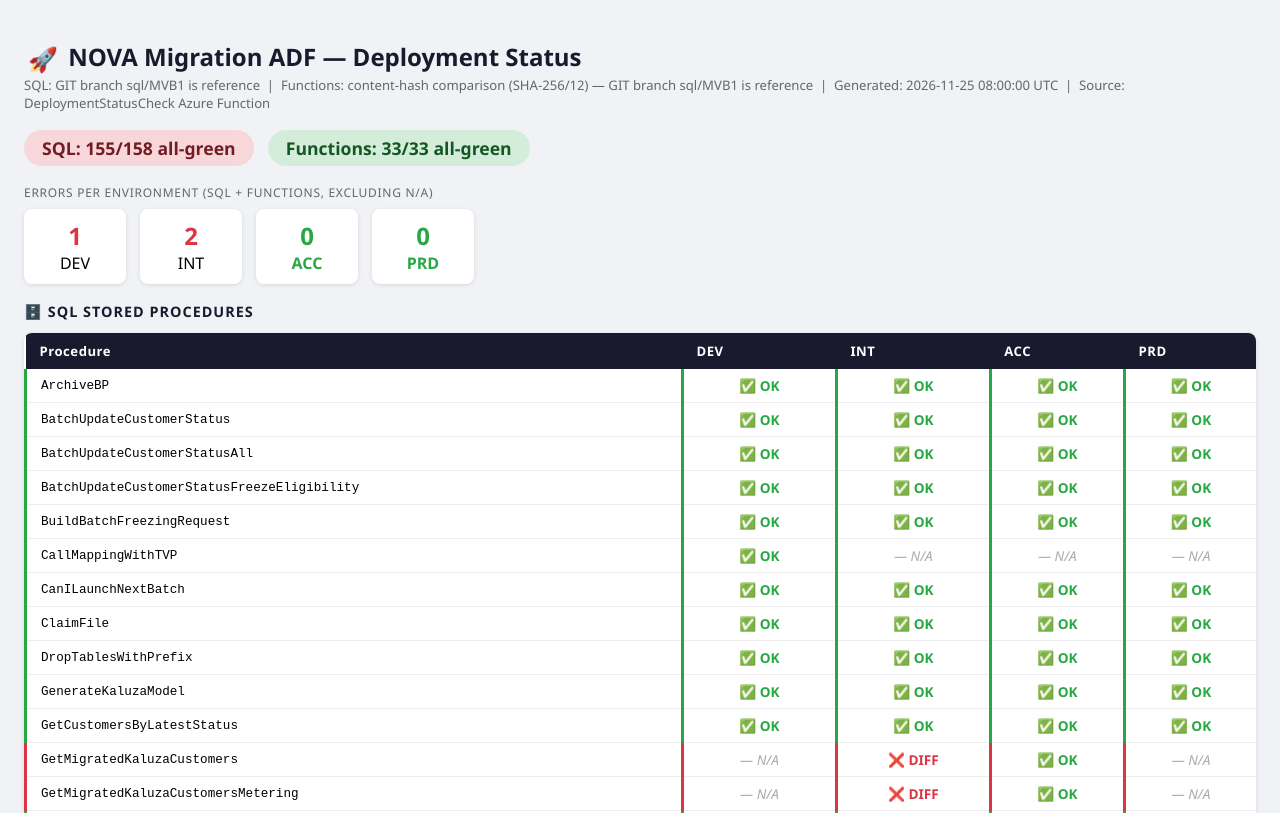
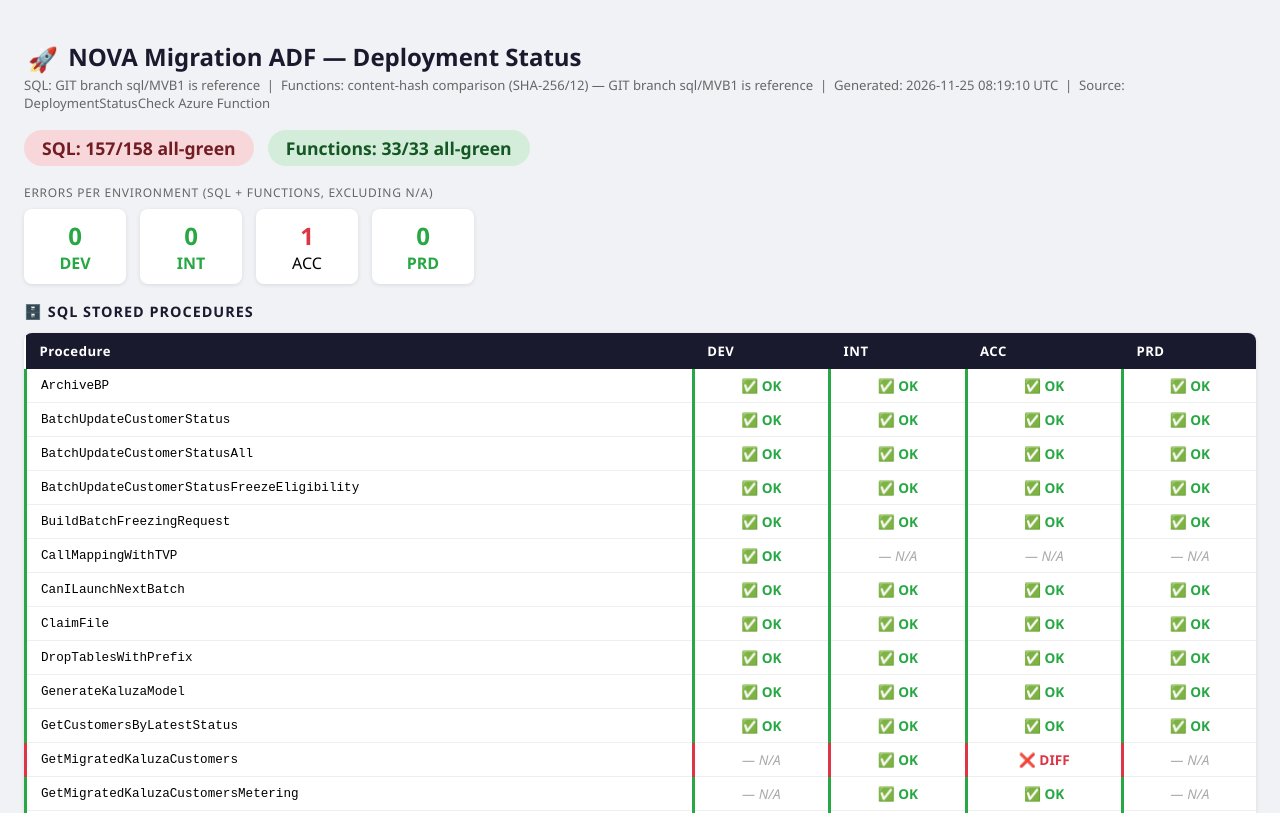
Before and after one commit to Pierre-le-Fevere/migration, a plain HTML site: page deployment-status/index.html in a window 1280 px wide. Shown: the top 813 px of the page. Drawn offline with Linux system fonts and the light colour scheme.

Commit message:
Update deployment status index.html

```diff
--- a/deployment-status/index.html
+++ b/deployment-status/index.html
@@ -45,15 +45,15 @@
 <div class="subtitle">
   SQL: GIT branch sql/MVB1 is reference &nbsp;|&nbsp;
   Functions: content-hash comparison (SHA-256/12) &mdash; GIT branch sql/MVB1 is reference &nbsp;|&nbsp;
-  Generated: 2026-11-25 08:00:00 UTC &nbsp;|&nbsp;
+  Generated: 2026-11-25 08:19:10 UTC &nbsp;|&nbsp;
   Source: DeploymentStatusCheck Azure Function
 </div>
 <div style="margin-bottom:18px">
-  <span class="badge bad">SQL: 155/158 all-green</span>
+  <span class="badge bad">SQL: 157/158 all-green</span>
   <span class="badge ok">Functions: 33/33 all-green</span>
 </div>
 <div class="env-label">Errors per environment (SQL + Functions, excluding N/A)</div>
-<div class="cards"><div class="card bad"><div class="num">1</div><div>DEV</div></div><div class="card bad"><div class="num">2</div><div>INT</div></div><div class="card ok"><div class="num">0</div><div>ACC</div></div><div class="card ok"><div class="num">0</div><div>PRD</div></div></div>
+<div class="cards"><div class="card ok"><div class="num">0</div><div>DEV</div></div><div class="card ok"><div class="num">0</div><div>INT</div></div><div class="card bad"><div class="num">1</div><div>ACC</div></div><div class="card ok"><div class="num">0</div><div>PRD</div></div></div>
 <h2 style="color:#1a1a2e;font-size:.9rem;letter-spacing:.07em;text-transform:uppercase">
   &#x1F5C4;&#xFE0F; SQL Stored Procedures
 </h2>
@@ -70,8 +70,8 @@
 <tr class="row-ok"><td class="proc">DropTablesWithPrefix</td><td class="ok" title="">&#x2705; OK</td><td class="ok" title="">&#x2705; OK</td><td class="ok" title="">&#x2705; OK</td><td class="ok" title="">&#x2705; OK</td></tr>
 <tr class="row-ok"><td class="proc">GenerateKaluzaModel</td><td class="ok" title="">&#x2705; OK</td><td class="ok" title="">&#x2705; OK</td><td class="ok" title="">&#x2705; OK</td><td class="ok" title="">&#x2705; OK</td></tr>
 <tr class="row-ok"><td class="proc">GetCustomersByLatestStatus</td><td class="ok" title="">&#x2705; OK</td><td class="ok" title="">&#x2705; OK</td><td class="ok" title="">&#x2705; OK</td><td class="ok" title="">&#x2705; OK</td></tr>
-<tr class="row-bad"><td class="proc">GetMigratedKaluzaCustomers</td><td class="na" title="Not applicable for this environment">&#x2014; N/A</td><td class="diff" title="git=127ec5e6e15e int=b028952343cb">&#x274C; DIFF</td><td class="ok" title="">&#x2705; OK</td><td class="na" title="Not applicable for this environment">&#x2014; N/A</td></tr>
-<tr class="row-bad"><td class="proc">GetMigratedKaluzaCustomersMetering</td><td class="na" title="Not applicable for this environment">&#x2014; N/A</td><td class="diff" title="git=ceeb0b07df06 int=9592e1e4a473">&#x274C; DIFF</td><td class="ok" title="">&#x2705; OK</td><td class="na" title="Not applicable for this environment">&#x2014; N/A</td></tr>
+<tr class="row-bad"><td class="proc">GetMigratedKaluzaCustomers</td><td class="na" title="Not applicable for this environment">&#x2014; N/A</td><td class="ok" title="">&#x2705; OK</td><td class="diff" title="git=d4e04c782d9b acc=127ec5e6e15e">&#x274C; DIFF</td><td class="na" title="Not applicable for this environment">&#x2014; N/A</td></tr>
+<tr class="row-ok"><td class="proc">GetMigratedKaluzaCustomersMetering</td><td class="na" title="Not applicable for this environment">&#x2014; N/A</td><td class="ok" title="">&#x2705; OK</td><td class="ok" title="">&#x2705; OK</td><td class="na" title="Not applicable for this environment">&#x2014; N/A</td></tr>
 <tr class="row-ok"><td class="proc">GetSprnCount</td><td class="ok" title="">&#x2705; OK</td><td class="ok" title="">&#x2705; OK</td><td class="ok" title="">&#x2705; OK</td><td class="ok" title="">&#x2705; OK</td></tr>
 <tr class="row-ok"><td class="proc">InsertNewCustomer</td><td class="ok" title="">&#x2705; OK</td><td class="ok" title="">&#x2705; OK</td><td class="ok" title="">&#x2705; OK</td><td class="ok" title="">&#x2705; OK</td></tr>
 <tr class="row-ok"><td class="proc">MapAccount</td><td class="ok" title="">&#x2705; OK</td><td class="ok" title="">&#x2705; OK</td><td class="ok" title="">&#x2705; OK</td><td class="ok" title="">&#x2705; OK</td></tr>
@@ -99,11 +99,11 @@
 <tr class="row-ok"><td class="proc">PerformValidation</td><td class="ok" title="">&#x2705; OK</td><td class="ok" title="">&#x2705; OK</td><td class="ok" title="">&#x2705; OK</td><td class="ok" title="">&#x2705; OK</td></tr>
 <tr class="row-ok"><td class="proc">ProcessCleanupList</td><td class="ok" title="">&#x2705; OK</td><td class="ok" title="">&#x2705; OK</td><td class="ok" title="">&#x2705; OK</td><td class="ok" title="">&#x2705; OK</td></tr>
 <tr class="row-ok"><td class="proc">PruneODataForBatch</td><td class="ok" title="">&#x2705; OK</td><td class="ok" title="">&#x2705; OK</td><td class="ok" title="">&#x2705; OK</td><td class="ok" title="">&#x2705; OK</td></tr>
-<tr class="row-bad"><td class="proc">ResetTestMigrationId</td><td class="diff" title="git=05bba4fccffb dev=b12de46648d9">&#x274C; DIFF</td><td class="na" title="Not applicable for this environment">&#x2014; N/A</td><td class="na" title="Not applicable for this environment">&#x2014; N/A</td><td class="na" title="Not applicable for this environment">&#x2014; N/A</td></tr>
+<tr class="row-ok"><td class="proc">ResetTestMigrationId</td><td class="ok" title="">&#x2705; OK</td><td class="na" title="Not applicable for this environment">&#x2014; N/A</td><td class="na" title="Not applicable for this environment">&#x2014; N/A</td><td class="na" title="Not applicable for this environment">&#x2014; N/A</td></tr>
 <tr class="row-ok"><td class="proc">SelectBatchToTreat</td><td class="ok" title="">&#x2705; OK</td><td class="ok" title="">&#x2705; OK</td><td class="ok" title="">&#x2705; OK</td><td class="ok" title="">&#x2705; OK</td></tr>
 </tbody>
 </table>
-<div class="findings"><strong>Findings:</strong><ul><li><strong>GetMigratedKaluzaCustomers</strong>: INT=DIFF</li><li><strong>GetMigratedKaluzaCustomersMetering</strong>: INT=DIFF</li><li><strong>ResetTestMigrationId</strong>: DEV=DIFF</li></ul></div>
+<div class="findings"><strong>Findings:</strong><ul><li><strong>GetMigratedKaluzaCustomers</strong>: ACC=DIFF</li></ul></div>
 <h2 style="color:#1a1a2e;font-size:.9rem;letter-spacing:.07em;text-transform:uppercase;margin-top:28px">
   &#x26A1; Azure Functions (content-based)
 </h2>
@@ -130,7 +130,7 @@
 </div>
 <script>
 (function(){
-  var VERSION = "2026-11-25 08:00:00";
+  var VERSION = "2026-11-25 08:19:10";
   var REFRESH_URL = "https://ms-dev-azfwe-oneb2c-migration-01.azurewebsites.net/api/DeploymentStatusRefresh";
   var KEY = "deploymentStatusRefreshPending";
   var btn = document.getElementById("refreshBtn");
```
